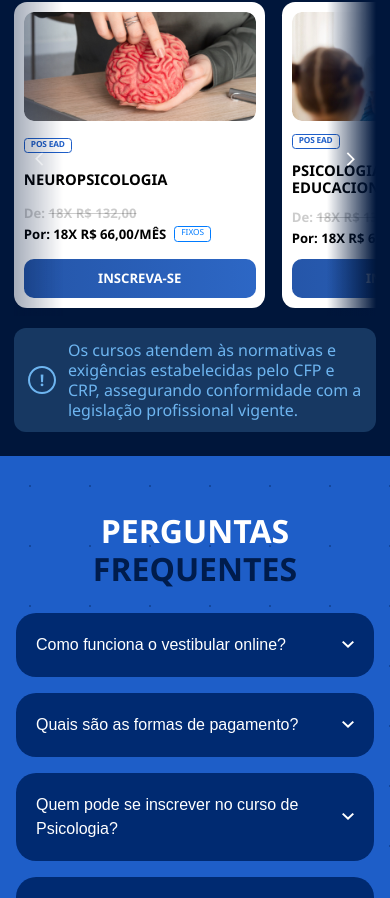
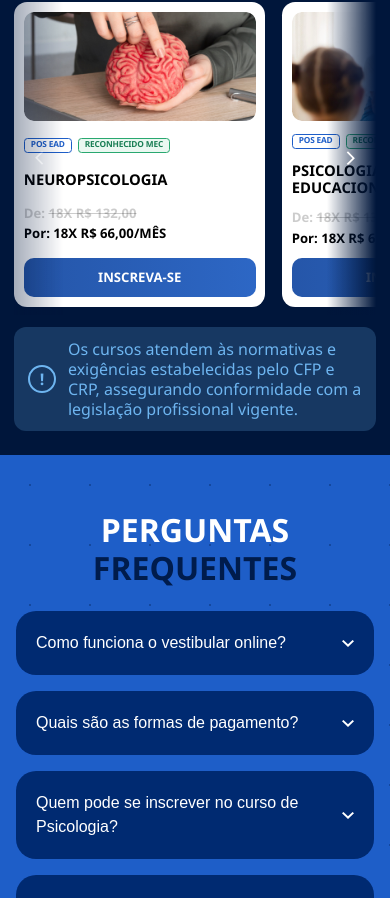
Before and after one commit to martinlofranodeoliveira/faculdadepsicologiaunicesp.com.br, a React (Vite) app: page / in a window 390 px wide. Shown: the part 4959-5857 px from the top of the page. Built offline with nearby package versions, Linux system fonts and the light colour scheme; no server answers.

Commit message:
Atualiza card de pós e imagem da landing

```diff
--- a/src/landing/components/HealthCoursesSection.tsx
+++ b/src/landing/components/HealthCoursesSection.tsx
@@ -340,7 +340,10 @@ export function HealthCoursesSection({ onOpenCoursePopup }: HealthCoursesSection
                       />
                     </div>
 
-                    <span className="lp-health-ead-card__tag">{course.tag}</span>
+                    <div className="lp-health-ead-card__badges">
+                      <span className="lp-health-ead-card__tag">{course.tag}</span>
+                      <span className="lp-health-ead-card__mec">RECONHECIDO MEC</span>
+                    </div>
                     <h3 className="lp-health-ead-card__title">{course.title}</h3>
 
                     <div className="lp-health-ead-card__prices">
@@ -352,7 +355,6 @@ export function HealthCoursesSection({ onOpenCoursePopup }: HealthCoursesSection
 
                       <div className="lp-health-ead-card__price-row">
                         <p className="lp-health-ead-card__price">Por: {course.price}</p>
-                        <span className="lp-health-ead-card__badge">FIXOS</span>
                       </div>
                     </div>
 
--- a/src/landing/landing.css
+++ b/src/landing/landing.css
@@ -933,8 +933,14 @@
   display: block;
 }
 
+.lp-health-ead-card__badges {
+  display: flex;
+  align-items: center;
+  gap: 6px;
+  flex-wrap: wrap;
+}
+
 .lp-health-ead-card__tag {
-  align-self: flex-start;
   min-height: 18px;
   border-radius: 4.317px;
   border: 1px solid #1e5ec8;
@@ -948,6 +954,21 @@
   text-transform: uppercase;
 }
 
+.lp-health-ead-card__mec {
+  min-height: 18px;
+  border-radius: 4.317px;
+  border: 1px solid #29a870;
+  background: #eaf8f1;
+  padding: 0 8px;
+  color: #1a7f55;
+  font-family: 'Kumbh Sans', 'Segoe UI', Arial, sans-serif;
+  font-size: 10.119px;
+  font-weight: 700;
+  line-height: 16px;
+  letter-spacing: -0.2024px;
+  text-transform: uppercase;
+}
+
 .lp-health-ead-card__title {
   margin: 0;
   color: #010101;
@@ -989,19 +1010,6 @@
   font-size: 16px;
   font-weight: 700;
   line-height: 1.1;
-}
-
-.lp-health-ead-card__badge {
-  min-height: 19px;
-  border-radius: 4.317px;
-  border: 1px solid #007bff;
-  padding: 0 8px;
-  color: #007bff;
-  font-family: 'Rubik', 'Kumbh Sans', 'Segoe UI', Arial, sans-serif;
-  font-size: 10.119px;
-  font-weight: 500;
-  line-height: 17px;
-  text-transform: uppercase;
 }
 
 .lp-health-ead-card__cta {
@@ -2371,28 +2379,29 @@
     letter-spacing: -0.1663px;
   }
 
-  .lp-health-ead-card__title {
-    font-size: 14.79px;
-    line-height: 1.2;
-  }
-
-  .lp-health-ead-card__prices {
-    gap: 5.752px;
-  }
-
-  .lp-health-ead-card__old-price,
-  .lp-health-ead-card__price {
-    font-size: 13.147px;
-    line-height: 1.1;
-  }
-
-  .lp-health-ead-card__badge {
-    min-height: 15.612px;
+  .lp-health-ead-card__mec {
+    min-height: 14.79px;
     border-width: 0.822px;
     border-radius: 3.547px;
     padding: 0 6px;
     font-size: 8.315px;
     line-height: 1.13;
+    letter-spacing: -0.1663px;
+  }
+
+  .lp-health-ead-card__title {
+    font-size: 14.79px;
+    line-height: 1.2;
+  }
+
+  .lp-health-ead-card__prices {
+    gap: 5.752px;
+  }
+
+  .lp-health-ead-card__old-price,
+  .lp-health-ead-card__price {
+    font-size: 13.147px;
+    line-height: 1.1;
   }
 
   .lp-health-ead-card__cta {
```
Also changed, not shown: public/landing/graduacao-presencial-psicologia.webp.
